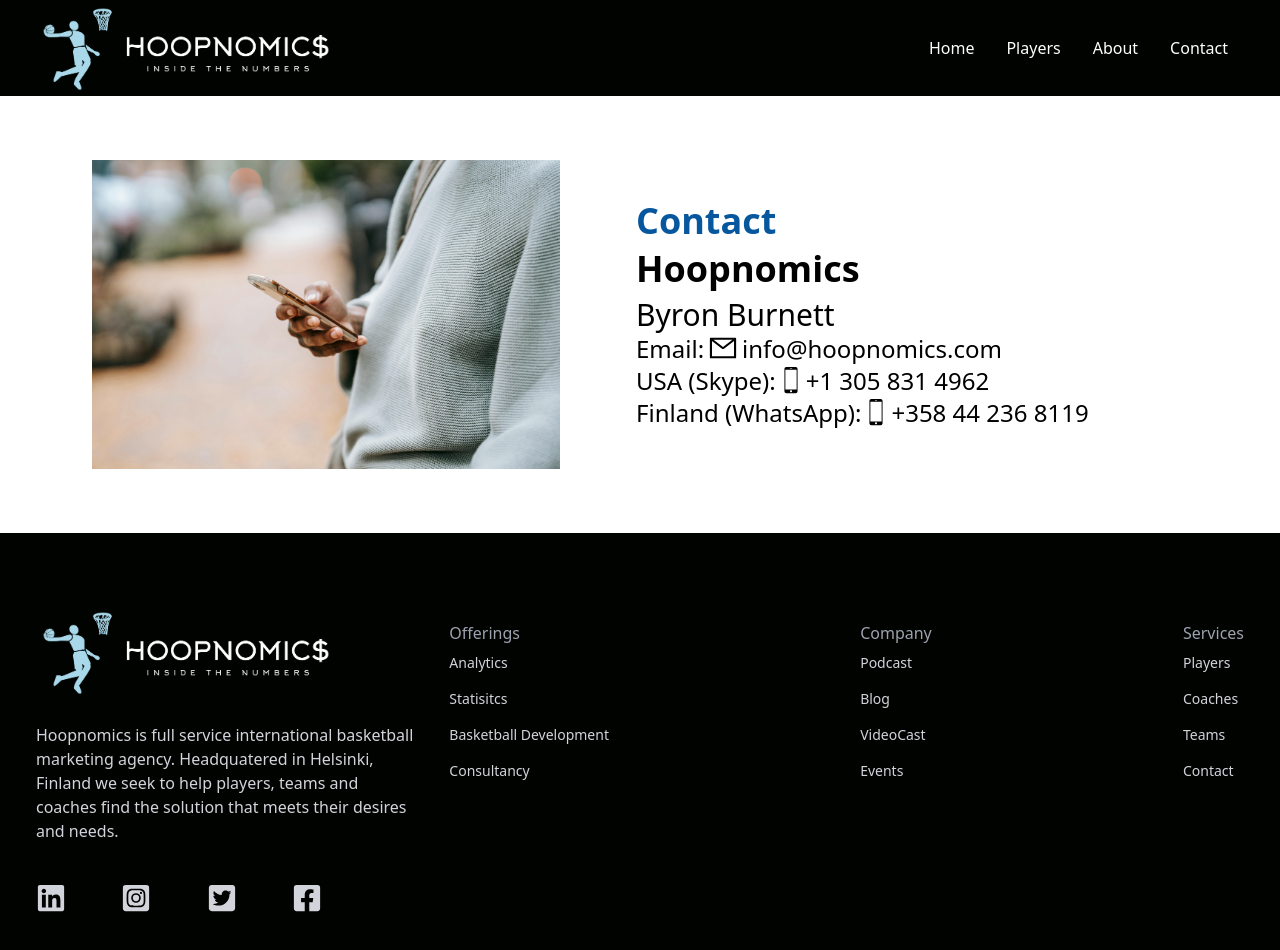
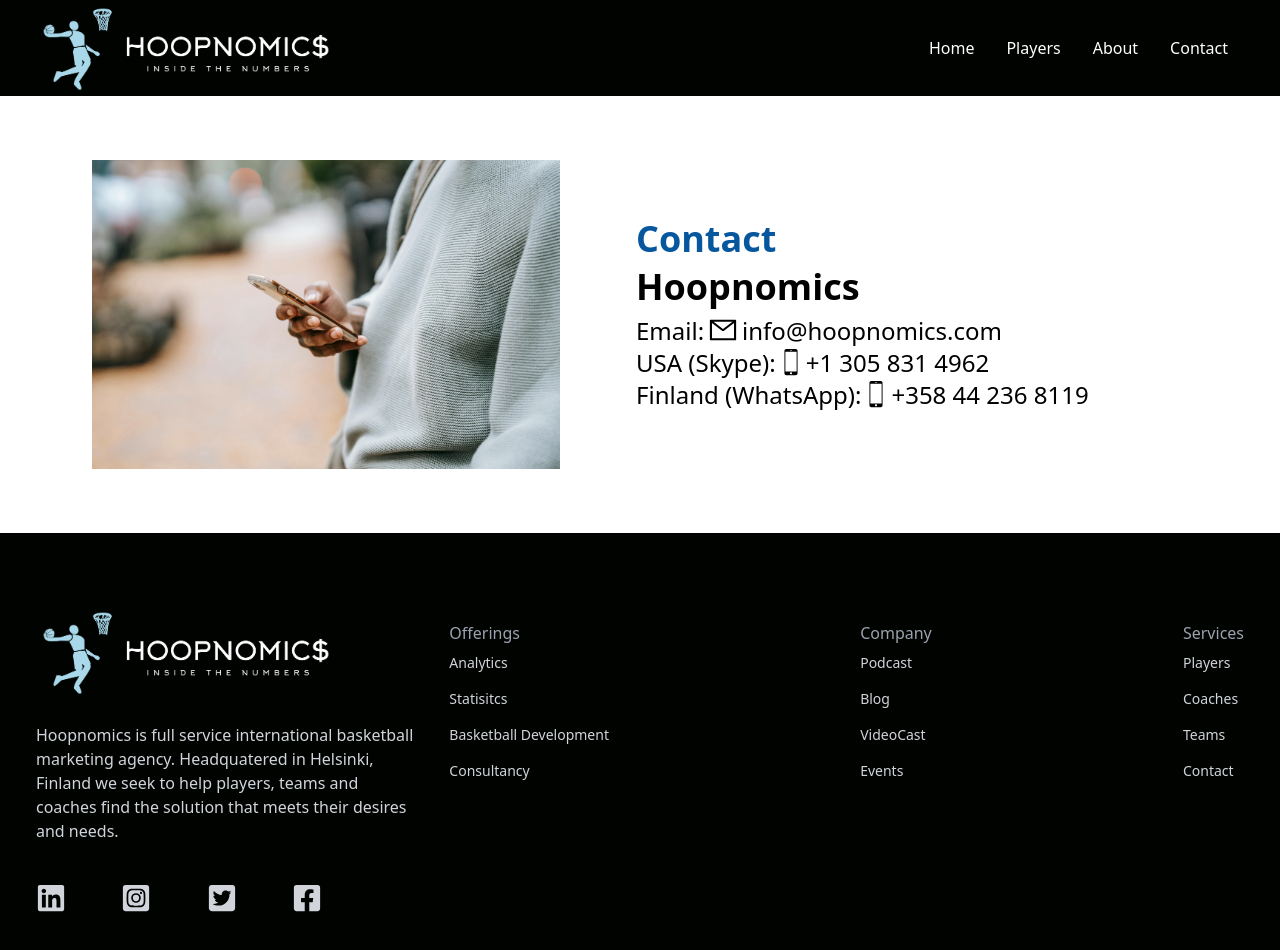
Before and after one commit to ByronBurnett/agency_website, a React (Create React App) app: page /contact in a window 1280 px wide. Shown: the top 950 px of the page. Built offline with nearby package versions, Linux system fonts and the light colour scheme.

Commit message:
edit infrom

```diff
--- a/src/components/Inform.jsx
+++ b/src/components/Inform.jsx
@@ -14,7 +14,7 @@
           <h1 className="md:text-4xl sm:text-3xl text-2xl font-bold py-2">
             Hoopnomics
           </h1>
-          <span className="sm:text-3xl text-2xl">Byron Burnett</span>
+
           <p className="text-2xl flex">
             Email: <AiOutlineMail size={30} className="ml-1 mr-1" />  info@hoopnomics.com
           </p>
```
